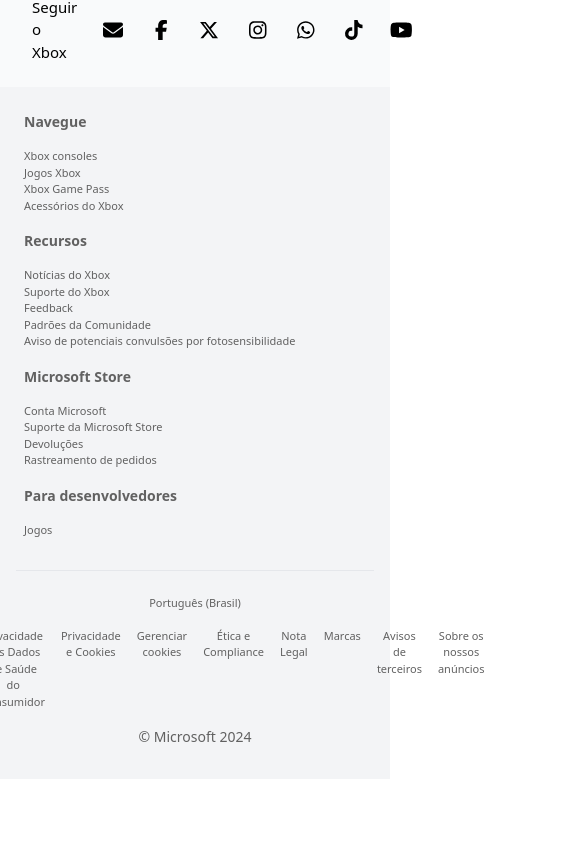
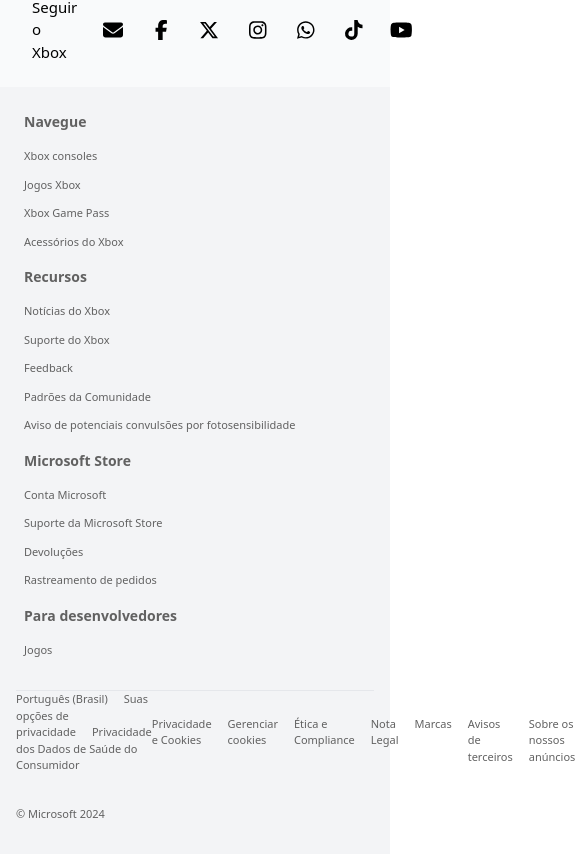
Before and after one commit to sanilonilo/universe-game-web, a Vue app: page / in a window 390 px wide. Shown: the part 4019-4873 px from the top of the page, 575 px wide, since content can reach past the window. Before the commit the page ends 4798 px from the top, so only its background shows below. Built offline with nearby package versions, Linux system fonts and the light colour scheme.

Commit message:
refect: component FooterComponent

```diff
--- a/src/components/footer/FooterComponent.vue
+++ b/src/components/footer/FooterComponent.vue
@@ -3,18 +3,18 @@
     <footer class="bg-gray-100 py-8">
         <div class="container mx-auto px-4">
             <div class="flex flex-wrap items-start justify-start -m-2">
-                <div class="w-full md:w-1/4 px-4 mb-4 md:mb-0">
+                <div class="w-full md:w-[17%] px-4 mb-4 md:mb-0">
                     <h2 class="font-semibold text-[#616161] mb-4">Navegue</h2>
-                    <ul class="text-[11px]">
+                    <ul class="text-[11px] space-y-3">
                         <li><a href="#" class="text-[#616161] hover:text-gray-800">Xbox consoles</a></li>
                         <li><a href="#" class="text-[#616161] hover:text-gray-800">Jogos Xbox</a></li>
                         <li><a href="#" class="text-[#616161] hover:text-gray-800">Xbox Game Pass</a></li>
                         <li><a href="#" class="text-[#616161] hover:text-gray-800">Acessórios do Xbox</a></li>
                     </ul>
                 </div>
-                <div class="w-full md:w-1/4 px-4 mb-4 md:mb-0">
+                <div class="w-full md:w-[17%] px-4 mb-4 md:mb-0">
                     <h2 class="font-semibold text-[#616161] mb-4">Recursos</h2>
-                    <ul class=text-[11px]>
+                    <ul class="text-[11px] space-y-3">
                         <li><a href="#" class="text-[#616161] hover:text-gray-800">Notícias do Xbox</a></li>
                         <li><a href="#" class="text-[#616161] hover:text-gray-800">Suporte do Xbox</a></li>
                         <li><a href="#" class="text-[#616161] hover:text-gray-800">Feedback</a></li>
@@ -23,28 +23,31 @@
                                 fotosensibilidade</a></li>
                     </ul>
                 </div>
-                <div class="w-full md:w-1/4 px-4 mb-4 md:mb-0">
+                <div class="w-full md:w-[17%] px-4 mb-4 md:mb-0">
                     <h2 class="font-semibold text-[#616161] mb-4">Microsoft Store</h2>
-                    <ul class=text-[11px]>
+                    <ul class="text-[11px] space-y-3">
                         <li><a href="#" class="text-[#616161] hover:text-gray-800">Conta Microsoft</a></li>
                         <li><a href="#" class="text-[#616161] hover:text-gray-800">Suporte da Microsoft Store</a></li>
                         <li><a href="#" class="text-[#616161] hover:text-gray-800">Devoluções</a></li>
                         <li><a href="#" class="text-[#616161] hover:text-gray-800">Rastreamento de pedidos</a></li>
                     </ul>
                 </div>
-                <div class="w-full md:w-1/4 px-4 mb-4 md:mb-0">
+                <div class="w-full md:w-[17%] px-4 mb-4 md:mb-0">
                     <h2 class="font-semibold text-[#616161] mb-4">Para desenvolvedores</h2>
                     <ul class=text-[11px]>
                         <li><a href="#" class="text-[#616161] hover:text-gray-800">Jogos</a></li>
                     </ul>
                 </div>
             </div>
-            <div class="mt-6 border-t pt-6 text-center md:text-left">
-                <div class="flex flex-col md:flex-row justify-between items-center text-[11px]">
-                    <div class="text-[#616161] mb-4 md:mb-0">Português (Brasil)</div>
+            <div class="mt-6 border-t md:text-left">
+                <div class="flex md:flex-row justify-between items-center text-[11px]">
+                    <div class="text-[#616161] mb-4 md:mb-0 space-x-4">
+                        <a href="#" class="hover:text-gray-800">Português (Brasil)</a>
+                        <a href="#" class="hover:text-gray-800">Suas opções de privacidade</a>
+
+                        <a href="#" class="hover:text-gray-800">Privacidade dos Dados de Saúde do Consumidor</a>
+                    </div>
                     <div class="flex space-x-4 text-[#616161]">
-                        <a href="#" class="hover:text-gray-800">Suas opções de privacidade</a>
-                        <a href="#" class="hover:text-gray-800">Privacidade dos Dados de Saúde do Consumidor</a>
                         <a href="#" class="hover:text-gray-800">Privacidade e Cookies</a>
                         <a href="#" class="hover:text-gray-800">Gerenciar cookies</a>
                         <a href="#" class="hover:text-gray-800">Ética e Compliance</a>
@@ -54,7 +57,7 @@
                         <a href="#" class="hover:text-gray-800">Sobre os nossos anúncios</a>
                     </div>
                 </div>
-                <div class="text-[#616161] mt-4 md:mt-0">
+                <div class="text-[#616161] text-[11px] mt-4 md:mt-0">
                     <p> &copy; Microsoft <span id="year"></span></p>
                 </div>
             </div>
```
